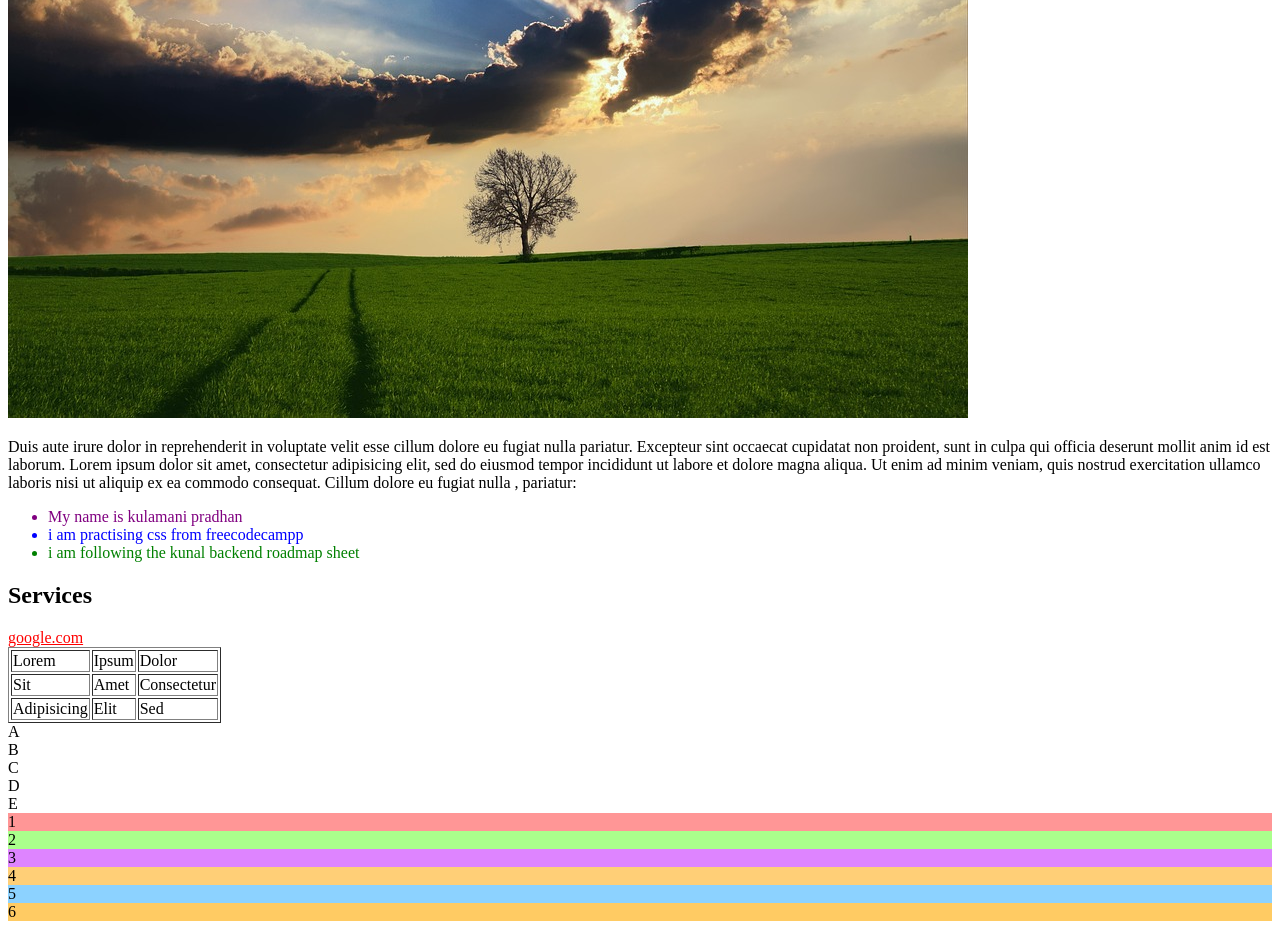
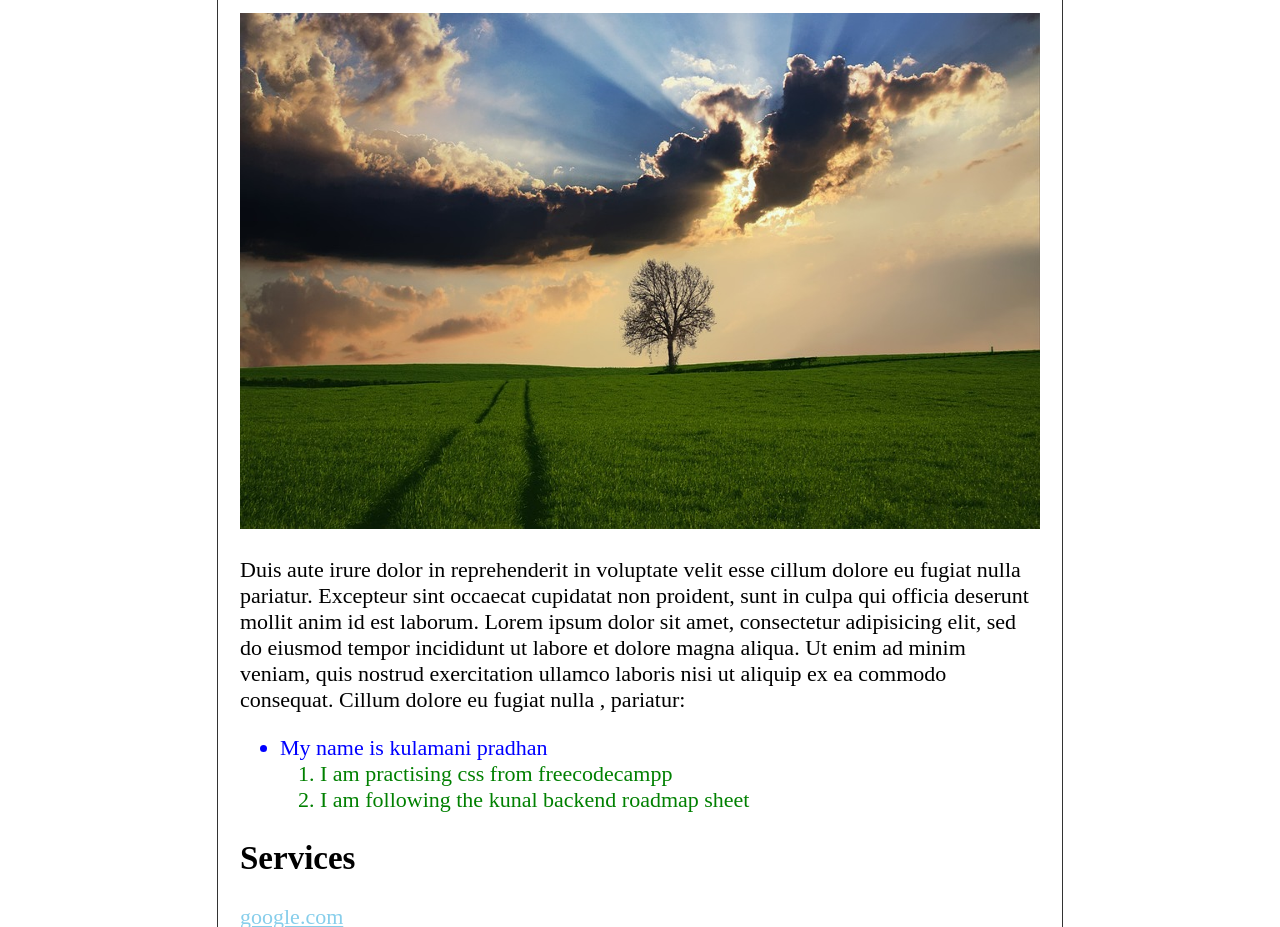
Before and after one commit to kulamanipradhan/CSS_practise, a plain HTML site: page index.html in a window 1280 px wide. Shown: the part 263-1190 px from the top of the page. Drawn offline with Linux system fonts and the light colour scheme.

Commit message:
aligned the page to center and learned about the high level selectors

```diff
--- a/index.html
+++ b/index.html
@@ -14,7 +14,7 @@ tempor incididunt ut labore et dolore magna aliqua.</p>
 
 <h2 class="subtitle" id="about-me">About Me</h2>
 
-<img src="img/img-1.jpg" id="about-us-image">
+<img src="img/img-1.jpg" id="about-us-image" width="800" height="516">
 
 <p class="para-text">Duis aute irure dolor in reprehenderit in voluptate velit esse
 cillum dolore eu fugiat nulla pariatur. Excepteur sint occaecat cupidatat non
@@ -29,8 +29,10 @@ Cillum dolore eu fugiat nulla , pariatur:
 
 	<ul>
         <li>My name is kulamani pradhan</li>
-        <li>i am practising css from freecodecampp</li>
-        <li>i am following the kunal backend roadmap sheet</li>
+		<ol>
+        <li> I am practising css from freecodecampp</li>
+        <li> I am following the kunal backend roadmap sheet</li>
+	</ol>
 	</ul>
 </p>
 
@@ -114,7 +116,8 @@ Cillum dolore eu fugiat nulla , pariatur:
 	<p><input type="text" placeholder="Full Name" class="form-input"></p>
 	<p><input type="email" placeholder="Email" class="form-input"></p>
 	<p><textarea></textarea></p>
-	<p><button class="submit-button">Submit</button></p>
+	<p>
+	<button class="submit-button">Submit</button></p>
 </form>
 
 
--- a/style.css
+++ b/style.css
@@ -1,3 +1,22 @@
+html {
+    font-size: 22px;
+}
+
+body {
+    min-height: 100vh;
+    max-width: 800px;
+    margin: 0 auto;
+    padding: 1rem;
+    border-left: 1px solid #333;
+    border-right: 1px solid #333;
+}
+
+th, td, caption {
+    border: 1px solid #333;
+    font-family: 'Courier New', Courier, monospace;
+    border-collapse: separate;
+    padding: 0.5rem;
+}
 h2:hover
 {
     color: red;
@@ -10,23 +29,19 @@ h2:hover
 {
     color: green;
 }
-#google-com:link
+ul li
 {
-    color: red;
+    color:green;
 }
-#google-com:visited
+ul>li
 {
-    color:turquoise;
+    color:blue;
 }
-li:first-child
+h2+a
+{
+    color:skyblue;
+}
+textarea ~ button
 {
     color:purple;
 }
-li:last-child
-{
-    color:green;
-}
-li:nth-child(2)
-{
-    color:blue;
-}
```
